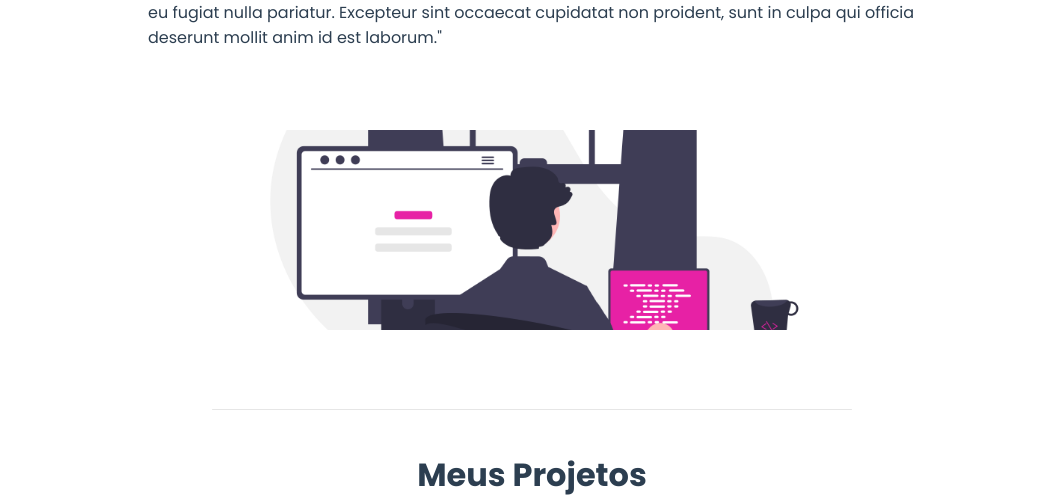
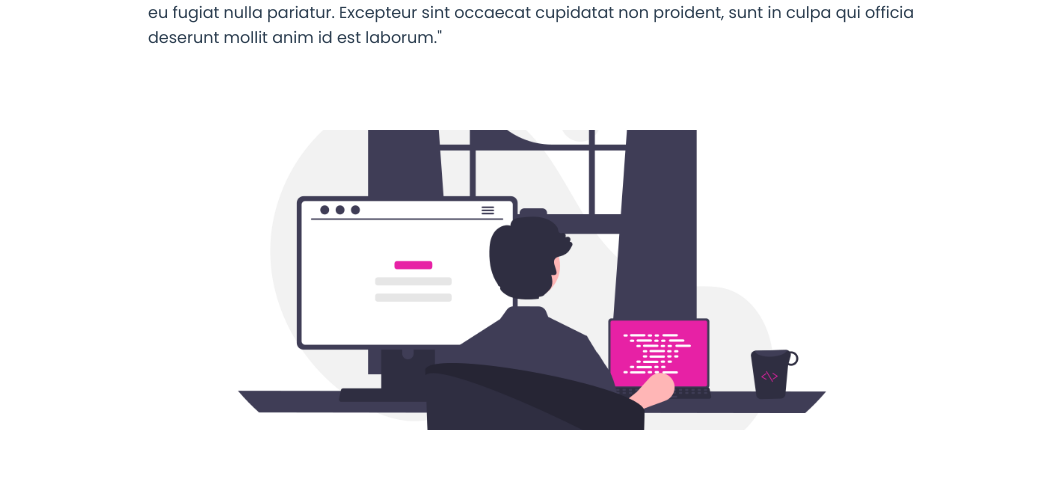
Before and after one commit to AlehSouza/Portfolio, a Vue app: page / in a window 1280 px wide. Shown: the part 1444-1941 px from the top of the page, without its empty margins (108-1171 px from the left). Built offline with nearby package versions, Linux system fonts and the light colour scheme.

Commit message:
fix(about text)

```diff
--- a/src/components/About.vue
+++ b/src/components/About.vue
@@ -26,7 +26,7 @@
 export default {};
 </script>
 
-<style>
+<style lang="scss" scoped>
 .container-about {
   padding-top: 50px;
   justify-content: center;
@@ -35,12 +35,12 @@ export default {};
 }
 .box {
   width: 30vw;
-  height: 500px;
 }
 .left-about {
   text-align: left;
 }
 .right-about {
+  min-height: 300px;
   background-position: center;
   background-size: 100%;
   background-repeat: no-repeat;
```
